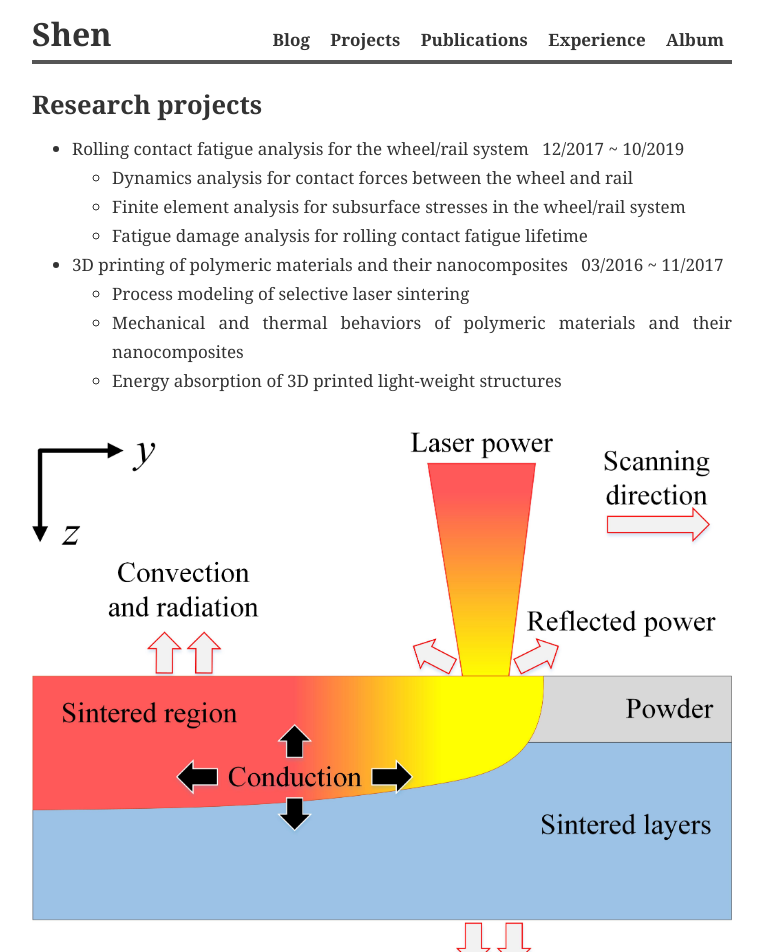
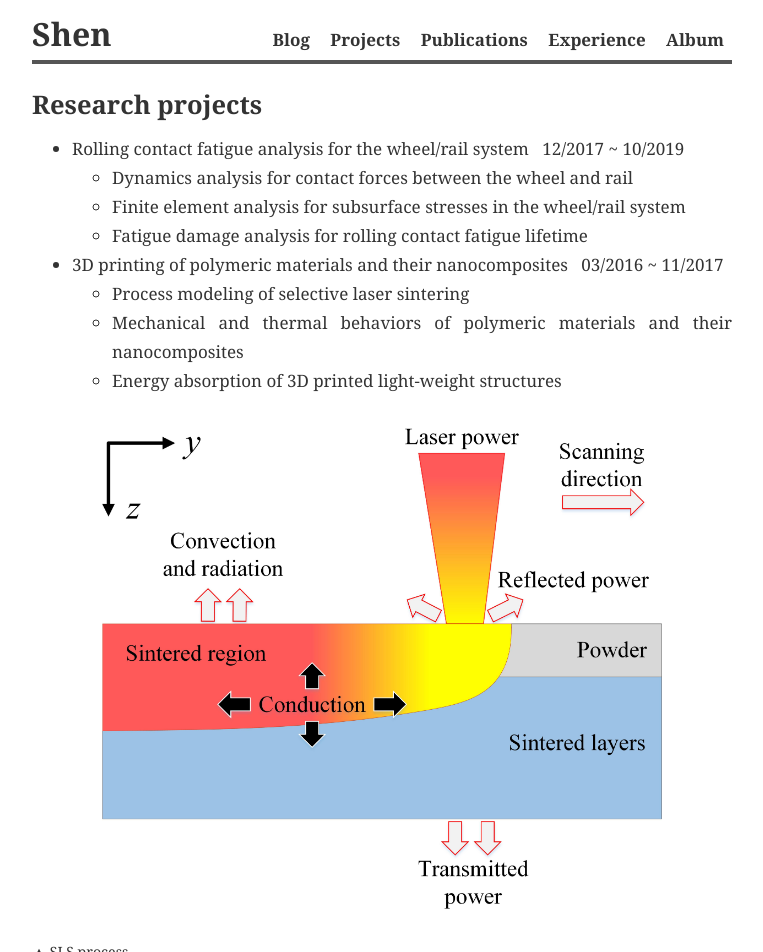
Before and after one commit to philshenfei/feishen, a Jekyll site: the page built from projects.md, in a window 1280 px wide. Shown: the top 952 px of the page, without its empty margins (258-1021 px from the left). Built offline with Jekyll 4.4.1, drawn with Linux system fonts in a browser that asks for light colours; nearby versions of some CDN libraries; formulas are drawn with MathJax 3.

Commit message:
Signed-off-by: philshenfei <philshenfei@gmail.com>

```diff
--- a/projects.md
+++ b/projects.md
@@ -16,7 +16,7 @@ title: Projects
   - Energy absorption of 3D printed light-weight structures
 
 <div class="figure">
-  <img src="{{ site.baseurl }}/img/SLS process.jpg">
+  <img src="{{ site.baseurl }}/img/SLS process.jpg"  width="80%">
 </div>
 <small>▲ SLS process</small>
 
```
